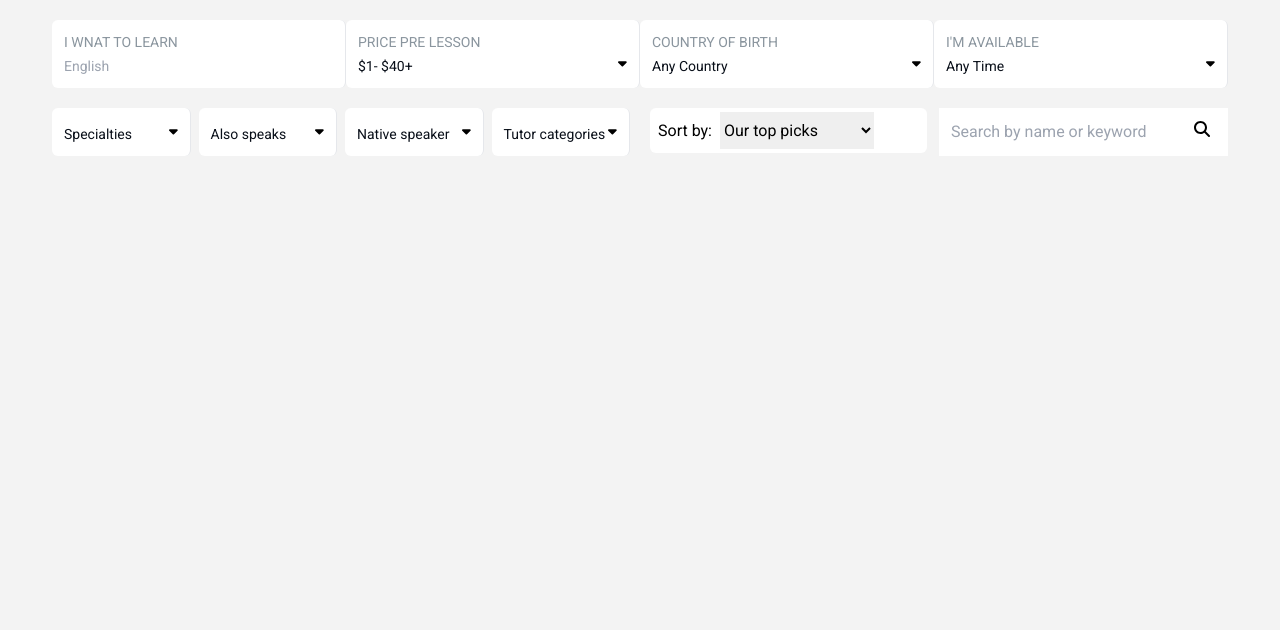
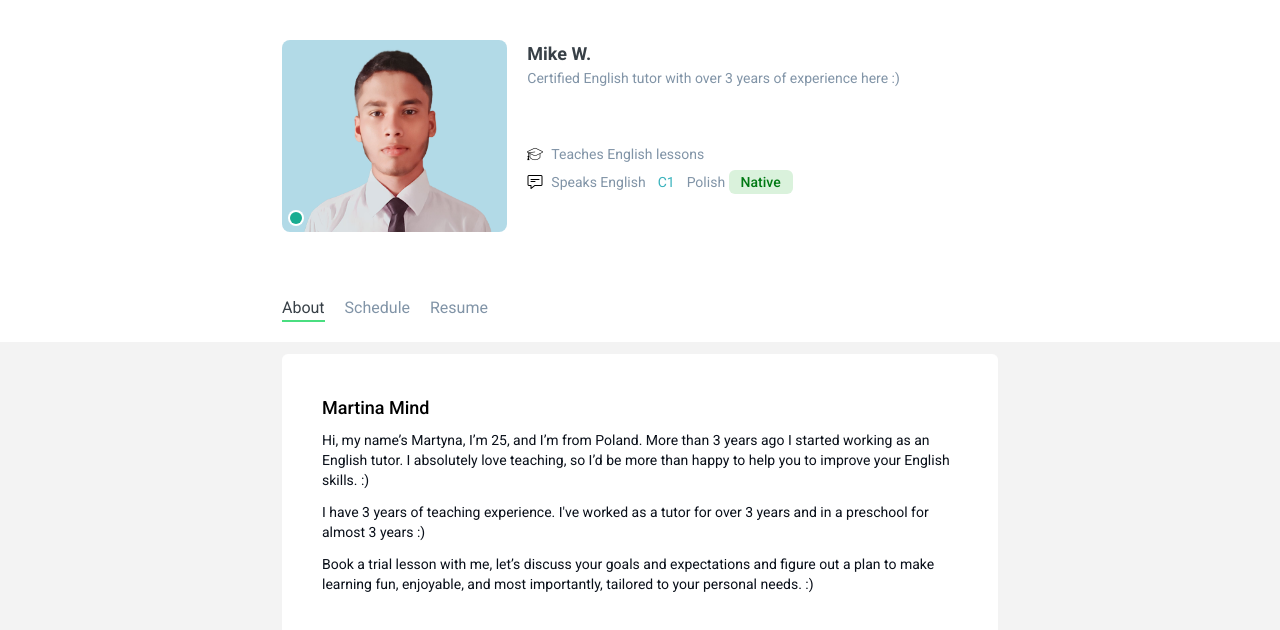
Before and after one commit to wdridoy11/rihisi_vue_client, a Vue app: page / in a window 1280 px wide. Shown: the top 630 px of the page. Built offline with nearby package versions, Linux system fonts and the light colour scheme.

Commit message:
some folder created and search components created

```diff
--- a/package.json
+++ b/package.json
@@ -12,6 +12,7 @@
     "@syncfusion/ej2-vue-grids": "^23.1.42",
     "@syncfusion/ej2-vue-notifications": "^23.1.40",
     "axios": "^1.5.1",
+    "font-awesome": "^4.7.0",
     "vue": "^3.3.4"
   },
   "devDependencies": {
--- a/src/App.vue
+++ b/src/App.vue
@@ -1,15 +1,15 @@
 <script setup>
 import Home from '../src/components/Home.vue'
 import Card from '../src/components/Card.vue'
-import Details from '../src/components/Details.vue'
-import Search from '../src/components/Search.vue'
+import TutorDetails from './components/tutorDetails/TutorDetails.vue'
+import Search from './components/search/Search.vue'
 </script>
+
 
 <template>
   <main>
     <!-- <Home></Home> -->
-    <!-- <Card></Card> -->
-    <!-- <Details></Details> -->
-    <Search></Search>
+    <TutorDetails></TutorDetails>
+    <!-- <Search></Search> -->
   </main>
 </template>
--- a/src/Custom.css
+++ b/src/Custom.css
@@ -1,4 +1,5 @@
 @import url('https://fonts.googleapis.com/css2?family=Roboto:wght@300;400;500;700&display=swap');
+/* @import '~font-awesome/css/font-awesome.min.css'; */
 body{
     font-family: 'Roboto', sans-serif;
     background: #F3F3F3;
--- /dev/null
+++ b/src/components/tutorDetails/TutorDetailHeader.vue
@@ -0,0 +1,3 @@
+<template>
+    <h4 class="text-lg font-medium mb-2"><slot>Tutor Detail Header</slot></h4>
+</template>
--- /dev/null
+++ b/src/components/tutorDetails/TutorDetailParagraph.vue
@@ -0,0 +1,3 @@
+<template>
+    <p class="text-sm text-[#090F19] mb-3"><slot /></p>
+</template>
--- /dev/null
+++ b/src/components/tutorDetails/TutorDetailWrapper.vue
@@ -0,0 +1,12 @@
+
+<script setup lang='ts'>
+    import TutorDetailHeader from './TutorDetailHeader.vue';
+    import TutorDetailParagraph from './TutorDetailParagraph.vue'
+</script>
+<template>
+<div class="max-w-[716px] mx-auto">
+        <div class="bg-white p-10 rounded-md">
+           <slot></slot>
+        </div>
+        </div>
+</template>
--- /dev/null
+++ b/src/components/tutorDetails/TutorDetails.vue
@@ -0,0 +1,23 @@
+<script setup lang="ts">
+    import TutorDetailHeader from './TutorDetailHeader.vue';
+    import TutorDetailParagraph from './TutorDetailParagraph.vue'
+    import TutorDetailsWrapper from './TutorDetailWrapper.vue'
+    import TutorHeaderWrapper from './TutorHeaderWrapper.vue';
+</script>
+<template>
+        <TutorHeaderWrapper />
+
+        <TutorDetailsWrapper>
+            <TutorDetailHeader>Martina Mind</TutorDetailHeader>
+            <TutorDetailParagraph>Hi, my name’s Martyna, I’m 25, and I’m from Poland.
+                More than 3 years ago I started working as an English tutor. I absolutely love teaching,
+                so I’d be more than happy to help you to improve your English skills. :)
+            </TutorDetailParagraph>
+            <TutorDetailParagraph>I have 3 years of teaching experience.
+                I've worked as a tutor for over 3 years and in a preschool for almost 3 years :)
+            </TutorDetailParagraph>
+            <TutorDetailParagraph>Book a trial lesson with me, let’s discuss your goals and expectations
+                and figure out a plan to make learning fun, enjoyable, and most importantly, tailored to your personal needs. :)
+            </TutorDetailParagraph>
+        </TutorDetailsWrapper>
+    </template>
--- /dev/null
+++ b/src/components/tutorDetails/TutorHeaderTabs.vue
@@ -0,0 +1,7 @@
+<template>
+    <div class="flex gap-5 mt-16">
+        <a href="#" class="text-base text-[#384047] font-normal border-b-2 border-green-400">About</a>
+        <a href="#" class="text-base text-[#8194A7] font-normal">Schedule</a>
+        <a href="#" class="text-base text-[#8194A7] font-normal">Resume</a>
+    </div>
+</template>
--- /dev/null
+++ b/src/components/tutorDetails/TutorHeaderWrapper.vue
@@ -0,0 +1,36 @@
+<script setup lang="ts">
+  import TutorHeaderTabs from './TutorHeaderTabs.vue'
+</script>
+
+<template>
+    <div class="bg-white mb-3 pt-10 pb-5 px-5">
+        <div class="max-w-[716px] mx-auto">
+            <div>
+                <div class="grid grid-cols-1 md:grid-cols-3 md:gap-5">
+                    <div class="col-span-1 relative">
+                        <img class="w-full h-96 md:h-48 object-cover object-top rounded-lg" src="../../assets/Ridoy-profile.png" alt="Profile">
+                        <div class="w-3 h-3 bg-[#19AC91] rounded-full ring-2 ring-white absolute  bottom-2 left-2"></div>
+                    </div>
+                    <div class="col-span-2 mt-5 md:mt-0">
+                        <h3 class="text-lg font-semibold text-[#384047]">Mike W.</h3>
+                        <p class="text-sm text-[#8194A7] font-normal">Certified English tutor with over 3 years of experience here :)</p>
+                        <div class="mt-5 md:mt-14">
+                            <div class="flex items-center gap-2 mb-2">
+                                <img class="w-4" src="../../assets/graduation.png" alt="graduation">
+                                <p class="text-sm text-[#8194A7] font-normal">Teaches English lessons</p>
+                            </div>
+                            <div>
+                                <ul class="flex gap-3">
+                                    <li class="text-sm text-[#8194A7] font-normal flex gap-2 items-center"><img class="w-4" src="../../assets/message.png" alt="graduation"> Speaks English</li>
+                                    <li class="text-sm text-[#3bb3bd] font-normal">C1</li>
+                                    <li class="text-sm text-[#8194A7] font-normal">Polish <span class="bg-[#daf2dc] px-3 py-1 rounded-md text-[#007913] font-medium">Native</span></li>
+                                </ul>
+                            </div>
+                        </div>
+                    </div>
+                </div>
+                <TutorHeaderTabs/>
+            </div>
+        </div>
+    </div>
+</template>
```
Also changed, not shown: src/components/search/Search.vue (renamed from src/components/Search.vue, +9 -10 lines), src/components/search/NativeSpeaker.vue (renamed from src/components/search/Native_Speaker.vue), src/components/search/SearchForm.vue (renamed from src/components/search/Search_form.vue), 1 other file (tests, documents, lock files or other folders).
